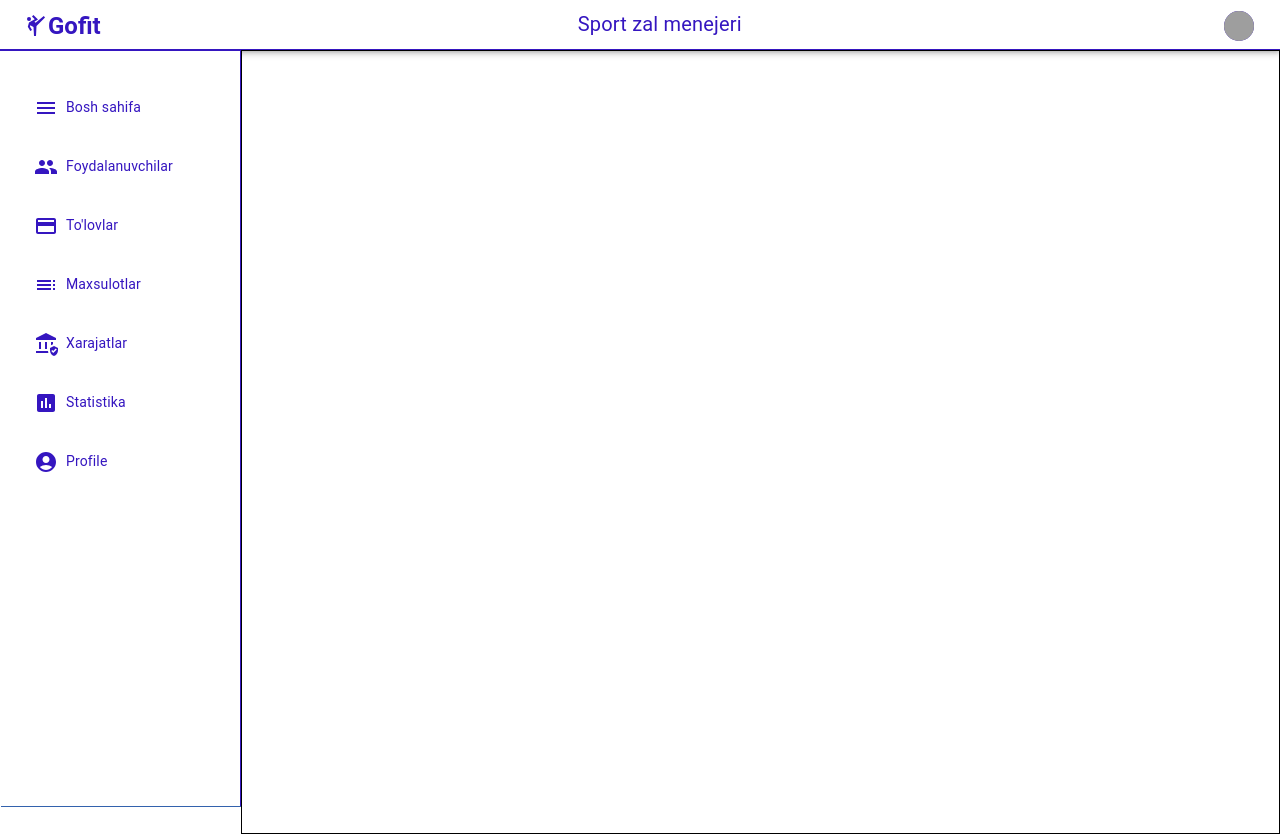
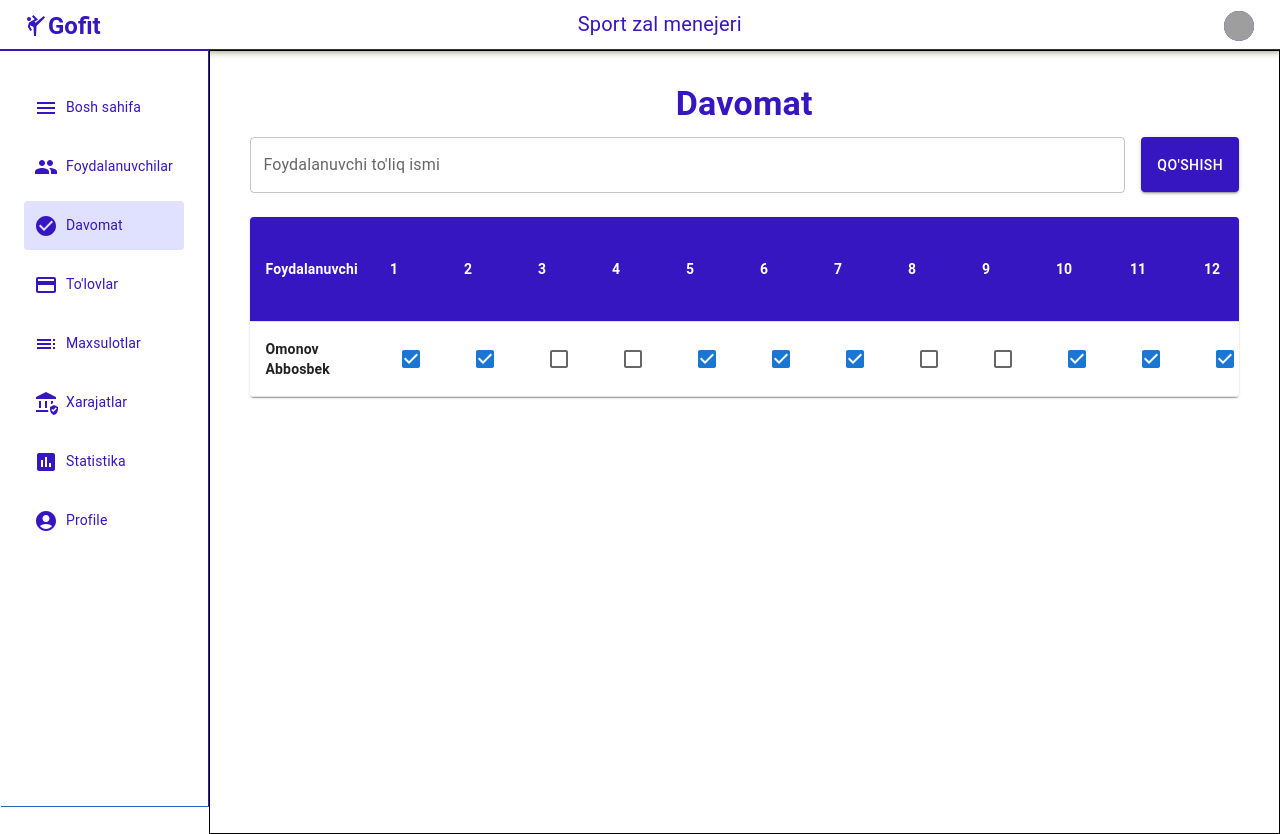
Before and after one commit to uzb0104/Gofit, a React (Create React App) app: page /attendance in a window 1280 px wide. Built offline with nearby package versions, Linux system fonts and the light colour scheme; no server answers; grey boxes are pictures that could not be loaded.

Commit message:
added attendance section and improved design

```diff
--- a/src/App.tsx
+++ b/src/App.tsx
@@ -11,6 +11,9 @@ import UserList from "./components/Products/Products";
 import GymStats from "./components/Statistics/GymStats";
 import { Box } from "@mui/material";
 import Home from "./components/Sidebarhome/Home";
+import AttendanceComponent from "./components/Attandance/Attendance";
+import Attendance from "./components/Attandance/Attendance";
+import AttendanceData from "./components/Attandance/Attendance";
 
 const App: React.FC = () => {
   return (
@@ -54,6 +57,8 @@ const App: React.FC = () => {
                 />
                 <Route path="/home" element={<Home />} />
                 <Route path="/members" element={<Members />} />
+                <Route path="/attendance" element={<Attendance />} />
+                <Route path="/attendancedata" element={<AttendanceData />} />
                 <Route path="/payment" element={<PaymentManagment />} />
                 <Route path="/services" element={<Services />} />
                 <Route path="/userlist" element={<UserList />} />
@@ -67,4 +72,5 @@ const App: React.FC = () => {
   );
 };
 
+
 export default App;
--- /dev/null
+++ b/src/components/Attandance/Attendance.tsx
@@ -0,0 +1,179 @@
+import React, { useState } from "react";
+import {
+  Container,
+  Typography,
+  Table,
+  TableBody,
+  TableCell,
+  TableContainer,
+  TableHead,
+  TableRow,
+  Paper,
+  Checkbox,
+  Box,
+  TextField,
+  Button,
+} from "@mui/material";
+
+const AttendanceTable = () => {
+  const [students, setStudents] = useState([
+    {
+      name: "Omonov Abbosbek",
+      attendance: [
+        true,
+        true,
+        false,
+        false,
+        true,
+        true,
+        true,
+        false,
+        false,
+        true,
+        true,
+        true,
+        true,
+        true,
+        true,
+        true,
+        true,
+        true,
+        true,
+        true,
+        true,
+        true,
+        true,
+        true,
+        true,
+        true,
+        true,
+        true,
+        true,
+        true,
+        true,
+      ],
+    },
+  ]);
+
+  const [newStudentName, setNewStudentName] = useState("");
+
+  const handleAttendanceChange = (studentIndex: number, dayIndex: number) => {
+    const updatedStudents = [...students];
+    updatedStudents[studentIndex].attendance[dayIndex] =
+      !updatedStudents[studentIndex].attendance[dayIndex];
+    setStudents(updatedStudents);
+  };
+
+  const calculateDaysMissed = (attendance: boolean[]) => {
+    return attendance.filter((attended) => !attended).length;
+  };
+
+  const handleAddStudent = () => {
+    if (newStudentName.trim() !== "") {
+      const updatedStudents = [
+        ...students,
+        { name: newStudentName, attendance: Array(31).fill(false) },
+      ];
+      setStudents(updatedStudents);
+      setNewStudentName("");
+    }
+  };
+
+  return (
+    <Container sx={{ mt: 2 }}>
+      <Typography
+        variant="h4"
+        align="center"
+        gutterBottom
+        fontWeight={"bold"}
+        color="#3516c0"
+      >
+        Davomat
+      </Typography>
+
+      <Box sx={{ display: "flex", alignItems: "center", mb: 3 }}>
+        <TextField
+          label="Foydalanuvchi to'liq ismi"
+          value={newStudentName}
+          onChange={(e) => setNewStudentName(e.target.value)}
+          sx={{ flexGrow: 1, mr: 2 }}
+        />
+        <Button
+          variant="contained"
+          sx={{ bgcolor: "#3516c0", height: 55 }}
+          onClick={handleAddStudent}
+        >
+          Qo'shish
+        </Button>
+      </Box>
+
+      <TableContainer component={Paper}>
+        <Table sx={{ width: 500 }}>
+          <TableHead>
+            <TableRow>
+              <TableCell
+                sx={{
+                  fontWeight: "bold",
+                  backgroundColor: "#3516c0",
+                  color: "#fff",
+                }}
+              >
+                Foydalanuvchi
+              </TableCell>
+              {Array.from({ length: 31 }, (_, i) => (
+                <TableCell
+                  key={i}
+                  sx={{
+                    fontWeight: "bold",
+                    backgroundColor: "#3516c0",
+                    color: "#fff",
+                  }}
+                >
+                  {i + 1}
+                </TableCell>
+              ))}
+              <TableCell
+                sx={{
+                  fontWeight: "bold",
+                  backgroundColor: "#DC2626",
+                  color: "#fff",
+                  width: "50",
+                }}
+              >
+                O'tkazib yuborilgan kunlar
+              </TableCell>
+            </TableRow>
+          </TableHead>
+          <TableBody>
+            {students.map((student, studentIndex) => (
+              <TableRow key={studentIndex}>
+                <TableCell sx={{ fontWeight: "bold" }}>
+                  {student.name}
+                </TableCell>
+                {student.attendance.map((attended, dayIndex) => (
+                  <TableCell key={dayIndex} align="center">
+                    <Checkbox
+                      checked={attended}
+                      onChange={() =>
+                        handleAttendanceChange(studentIndex, dayIndex)
+                      }
+                      color="primary"
+                    />
+                  </TableCell>
+                ))}
+                <TableCell
+                  align="center"
+                  sx={{ fontWeight: "bold", backgroundColor: "#FEE2E2" }}
+                >
+                  {calculateDaysMissed(student.attendance)}
+                </TableCell>
+              </TableRow>
+            ))}
+          </TableBody>
+        </Table>
+      </TableContainer>
+    </Container>
+  );
+};
+
+export default AttendanceTable;
--- a/src/components/Products/Products.tsx
+++ b/src/components/Products/Products.tsx
@@ -31,8 +31,8 @@ interface Products {
   name: string;
   category: string;
   price: string;
-  date: number;
-  stock: number;
+  date: string;
+  stock: string;
 }
 
 const ProductList = () => {
@@ -104,17 +104,17 @@ const ProductList = () => {
   };
 
   const handleEditProduct = (id: number) => {
-    // const productToEdit = products.find((product) => product.id === id);
-    // if (productToEdit) {
-    //   setNewProduct({
-    //     name: productToEdit.name,
-    //     category: productToEdit.category,
-    //     price: productToEdit.price,
-    //     stock: productToEdit.stock,
-    //     data: productToEdit.data,
-    //   });
-    //   setDialogOpen(true);
-    // }
+    const productToEdit = getData.find((product) => product.id === id);
+    if (productToEdit) {
+      setNewProduct({
+        name: productToEdit.name,
+        category: productToEdit.category,
+        price: productToEdit.price,
+        stock: productToEdit.stock,
+        date: productToEdit.date,
+      });
+      setDialogOpen(true);
+    }
   };
 
   const handleOpenDeleteModal = () => setDeleteModalOpen(true);
--- a/src/components/Sidebar/Sidebar.tsx
+++ b/src/components/Sidebar/Sidebar.tsx
@@ -14,6 +14,7 @@ import PaymentIcon from "@mui/icons-material/Payment";
 import TocIcon from "@mui/icons-material/Toc";
 import AssessmentIcon from "@mui/icons-material/Assessment";
 import AssuredWorkloadIcon from "@mui/icons-material/AssuredWorkload";
+import CheckCircleIcon from "@mui/icons-material/CheckCircle";
 import MenuIcon from "@mui/icons-material/Menu";
 
 const Sidebar = () => {
@@ -22,6 +23,7 @@ const Sidebar = () => {
   const menuItems = [
     { name: "Bosh sahifa", icon: <MenuIcon />, link: "/home" },
     { name: "Foydalanuvchilar", icon: <GroupIcon />, link: "/members" },
+    { name: "Davomat", icon: <CheckCircleIcon />, link: "/attendance" },
     { name: "To'lovlar", icon: <PaymentIcon />, link: "/payment" },
     { name: "Maxsulotlar", icon: <TocIcon />, link: "/userlist" },
     { name: "Xarajatlar", icon: <AssuredWorkloadIcon />, link: "/services" },
@@ -33,7 +35,7 @@ const Sidebar = () => {
     <Box
       sx={{
         backgroundColor: "#fff",
-        color: "#2e2e2e",
+
         height: "calc(100vh - 45px)",
         width: "240px",
         borderRight: "1px solid #3516c0",
--- a/src/types/types/path.ts
+++ b/src/types/types/path.ts
@@ -10,5 +10,7 @@ export const PATH = {
   SIDEBAR: "/sidebar",
   TABLEADMIN: "/tableadmin",
   USERLIST: "/userlist",
-  HOME: "/home"
+  HOME: "/home",
+  ATTENDANCE: "/attandance",
+  ATTENDANCEDATA: "/attendancedata",
 };
```
Also changed, not shown: package.json (+9 -5 lines), src/components/Attandance/AttendancData.tsx (added, +48 -0 lines), 2 other files (tests, documents, lock files or other folders).
